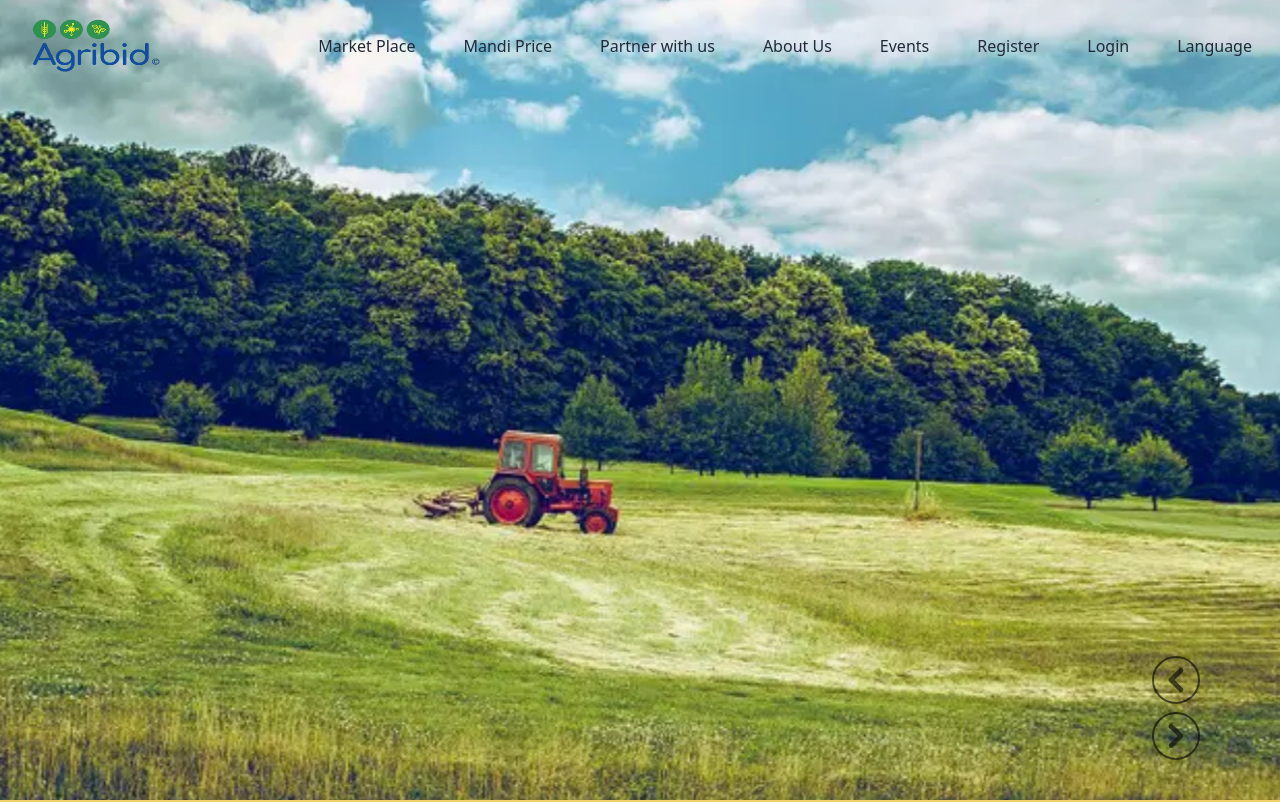
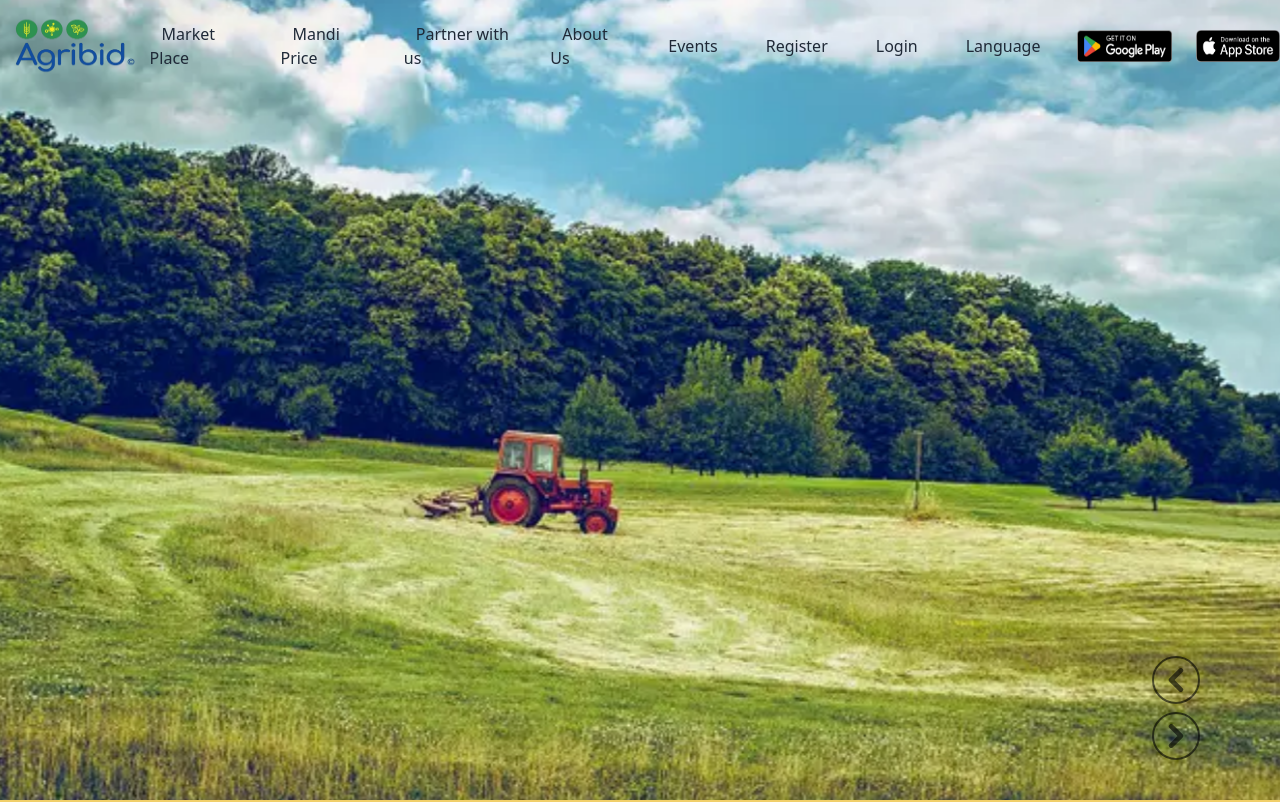
Before and after one commit to IntegerAlex/agribid, a React (Vite) app: page / in a window 1280 px wide. Shown: the top 802 px of the page. Built offline with nearby package versions, Linux system fonts and the light colour scheme; a web font is replaced by a local one.

Commit message:
Appstore and playstore img on Nvbar

```diff
--- a/src/components/layout/Navbar.tsx
+++ b/src/components/layout/Navbar.tsx
@@ -72,7 +72,7 @@ const Navbar = () => {
         scrolled ? "border-gray-200 bg-white shadow-md" : "bg-transparent"
       }`}
     >
-      <div className="mx-auto flex max-w-screen-xl items-center justify-between p-4">
+      <div className="flex w-full items-center justify-between px-0 py-4">
         <Link to="/" className="flex items-center space-x-3">
           <img src="/agribid.png" className="h-15 w-40" alt="Logo" />
         </Link>
@@ -109,6 +109,27 @@ const Navbar = () => {
               )}
             </div>
           ))}
+          {/* App Store and Play Store Images */}
+          <a
+            href="#"
+            target="_blank"
+            rel="noopener noreferrer"
+            className="flex items-center"
+          >
+            <img
+              src="/playstore.png"
+              alt="Google Play"
+              className="h-8 w-auto"
+            />
+          </a>
+          <a
+            href="#"
+            target="_blank"
+            rel="noopener noreferrer"
+            className="flex items-center"
+          >
+            <img src="/appstore.png" alt="App Store" className="h-8 w-auto" />
+          </a>
         </div>
 
         {/* Mobile button placeholder */}
```
Also changed, not shown: public/appstore.png (added), public/playstore.png (added).
